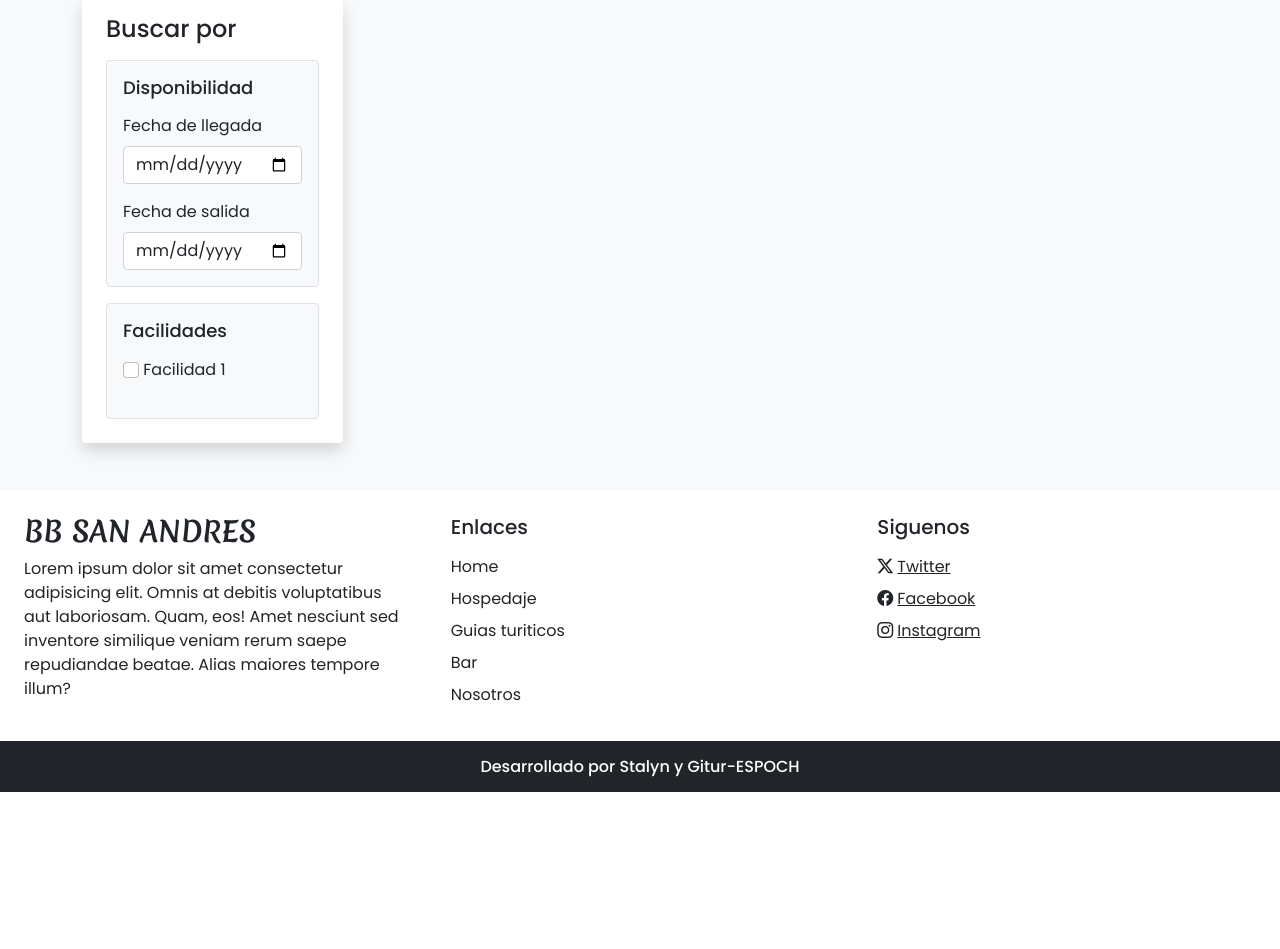
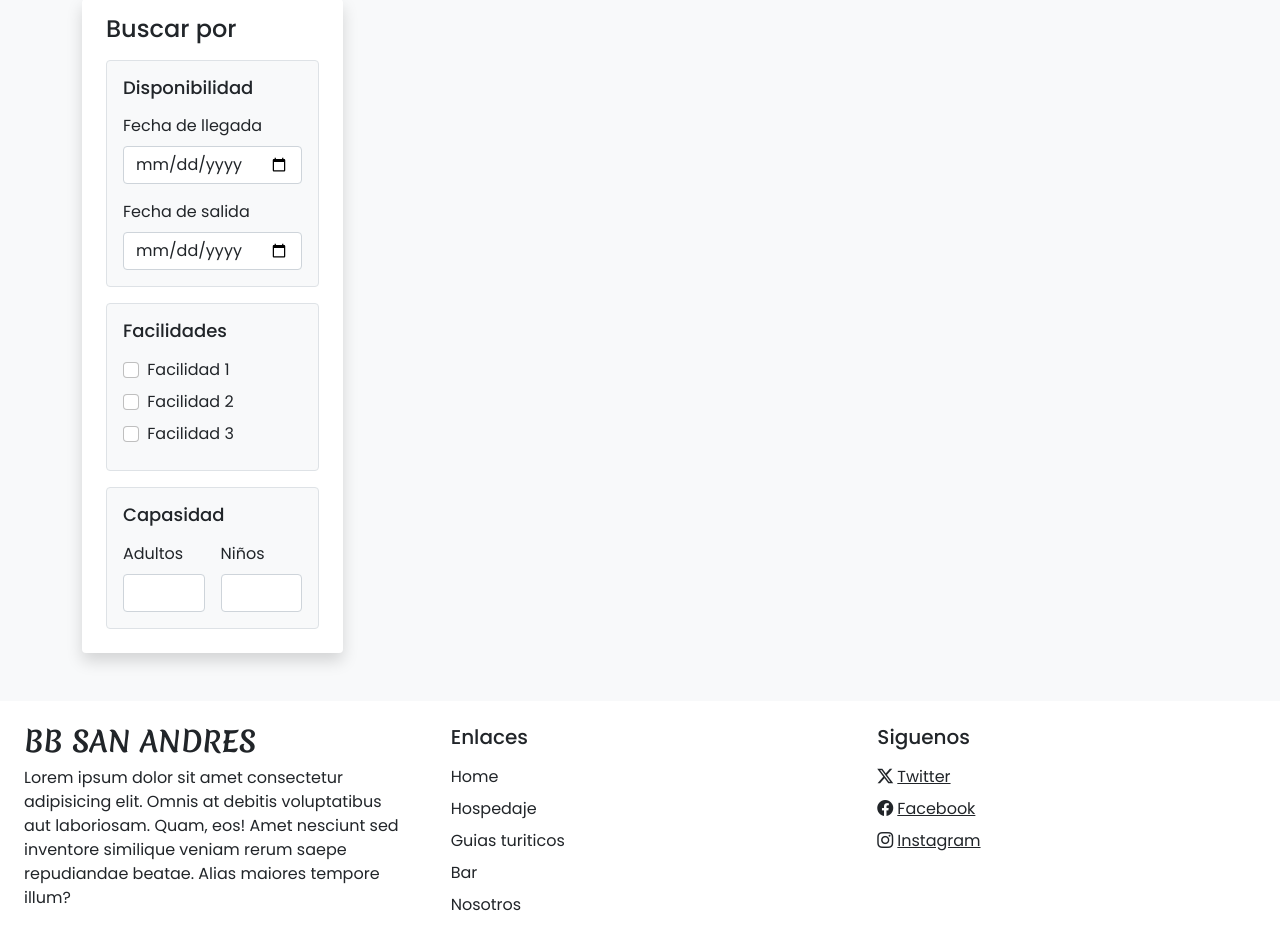
Before and after one commit to YaibeehBA/SanAndres, a PHP site: page /rooms.php in a window 1280 px wide. Shown: the part 213-1162 px from the top of the page. Before the commit the page ends 1005 px from the top, so only its background shows below. Run offline with PHP 8.4, Linux system fonts and the light colour scheme.

Commit message:
diseño completo del fitro de rooms

```diff
--- a/rooms.php
+++ b/rooms.php
@@ -21,11 +21,13 @@
     <div class="container">
         <div class="row">
 
-            <div class="col-lg-3">
+            <div class="col-lg-3 col-md-12 mb-lg-0 mb-4">
                 <nav class="navbar navbar-expand-lg navbar-light bg-white rounded shadow">
                     <div class="container-fluid flex-lg-column align-items-stretch">
                         <h4 class="mt-2">Buscar por</h4>
-                        <button class="navbar-toggler" type="button" data-bs-toggle="collapse"data-bs-target="#filterDropdown" aria-controls="navbarNav" aria-expanded="false"aria-label="Toggle navigation">
+                        <button class="navbar-toggler shadow-none" type="button" data-bs-toggle="collapse"
+                            data-bs-target="#filterDropdown" aria-controls="navbarNav" aria-expanded="false"
+                            aria-label="Toggle navigation">
                             <span class="navbar-toggler-icon"></span>
                         </button>
                         <div class="collapse navbar-collapse flex-column align-items-stretch mt-2" id="filterDropdown">
@@ -40,17 +42,40 @@
                             <div class="border bg-light p-3 rounded mb-3">
                                 <h5 class="mb-3" style="font-size: 18px;">Facilidades</h5>
                                 <div class="mb-2">
-                                <input type="checkbox" id="f1" class="form-check-input shadow-none mb-3">
-                                <label class="form-label" for="f1">Facilidad 1</label>
+                                    <input type="checkbox" id="f1" class="form-check-input shadow-none me-1">
+                                    <label class="form-check-label" for="f1">Facilidad 1</label>
+                                </div>
+                                <div class="mb-2">
+                                    <input type="checkbox" id="f2" class="form-check-input shadow-none me-1">
+                                    <label class="form-check-label" for="f2">Facilidad 2</label>
+                                </div>
+                                <div class="mb-2">
+                                    <input type="checkbox" id="f3" class="form-check-input shadow-none me-1">
+                                    <label class="form-check-label" for="f3">Facilidad 3</label>
                                 </div>
 
                             </div>
 
 
                         </div>
+                        <div class="border bg-light p-3 rounded mb-3">
+                            <h5 class="mb-3" style="font-size: 18px;">Capasidad</h5>
+                            <div class="d-flex">
+                                <div class="me-3 ">
+                                    <label class="form-label">Adultos</label>
+                                    <input type="number" class="form-control shadow-none">
+                                </div>
+                                <div>
+                                    <label class="form-label">Niños</label>
+                                    <input type="number" class="form-control shadow-none">
+                                </div>
+                            </div>
+
+                        </div>
                     </div>
                 </nav>
             </div>
+
 
         </div>
     </div>
```
